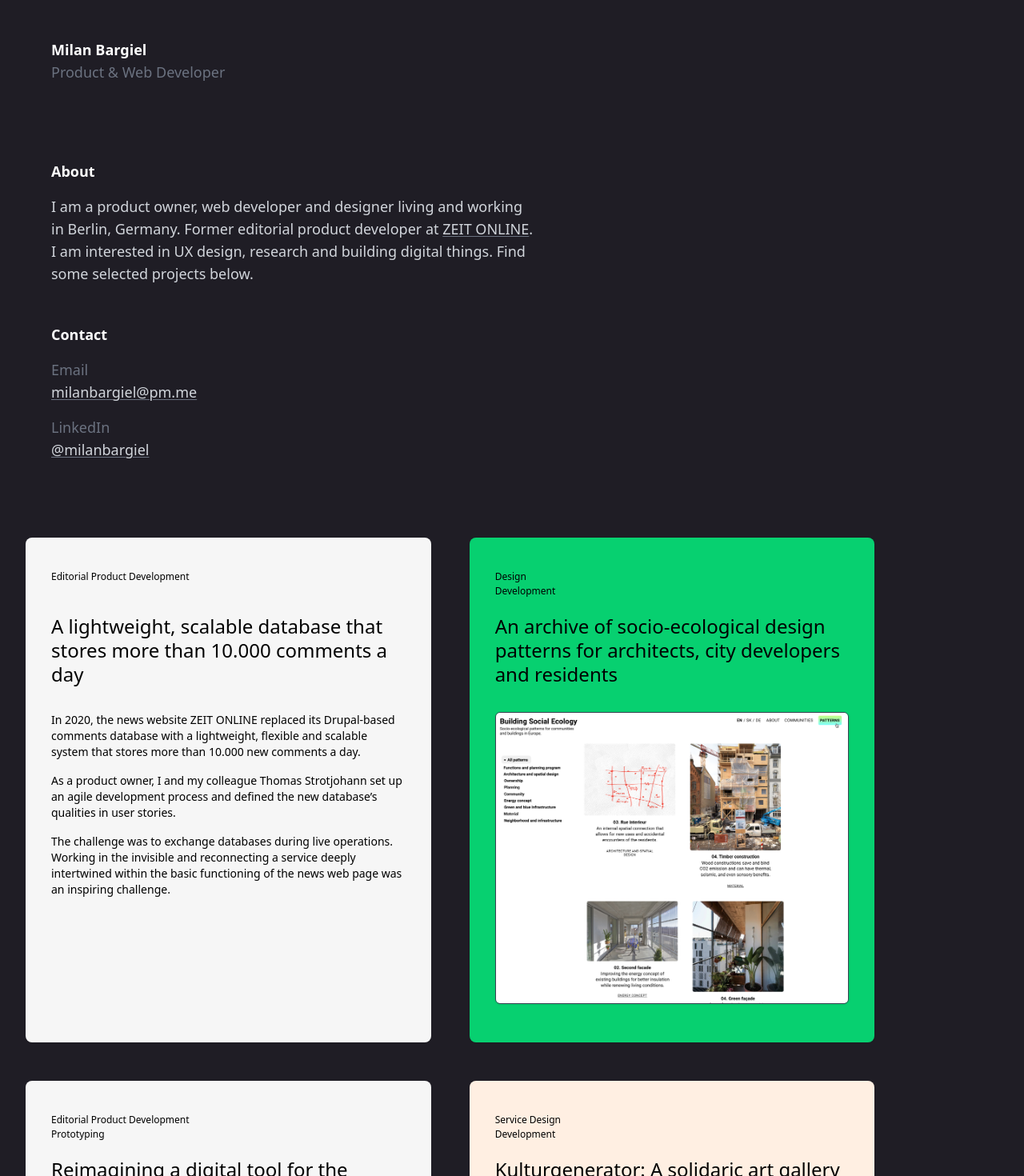
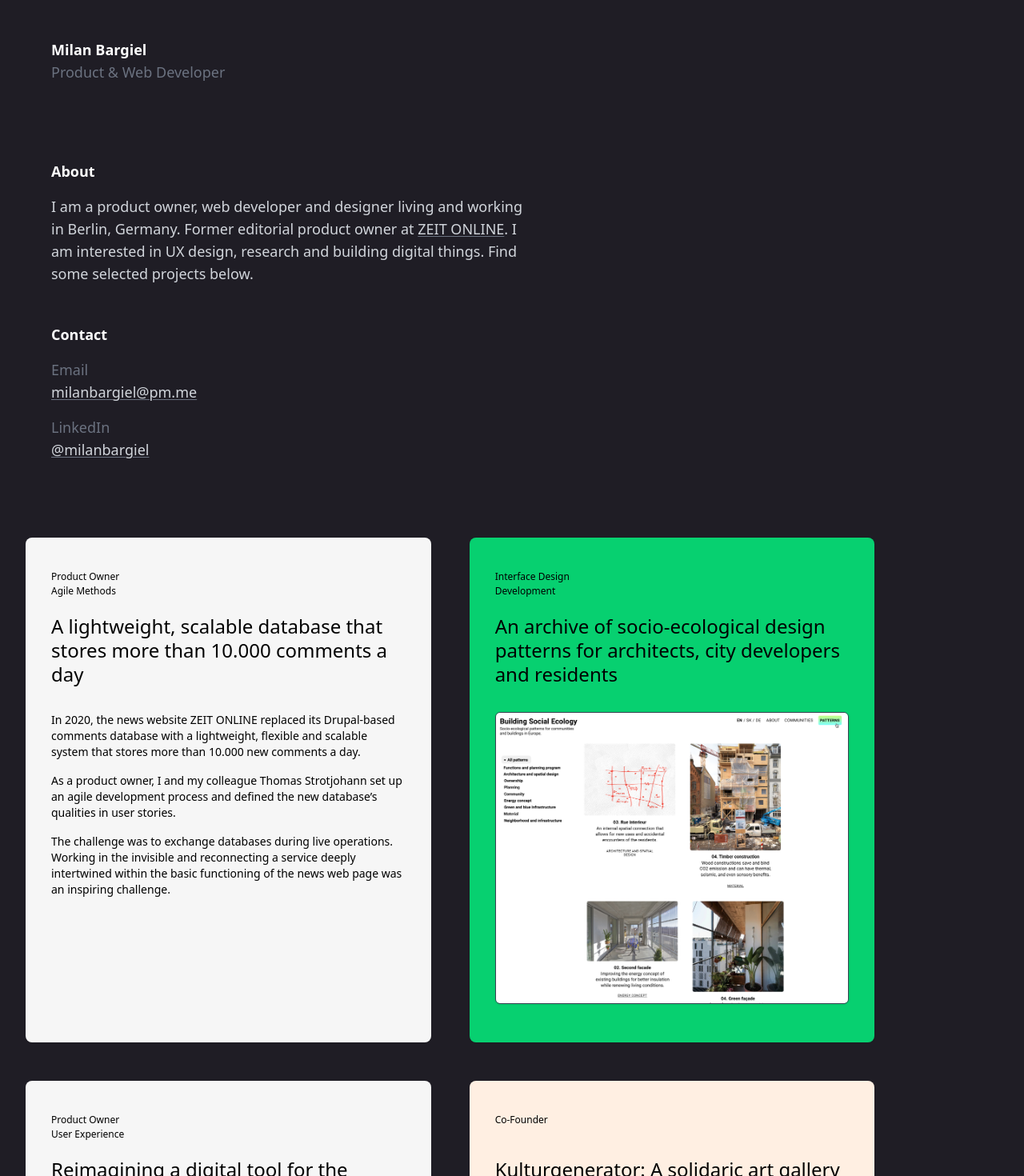
Before and after one commit to milanbargiel/portfolio, a Next.js app: page / in a window 1280 px wide. Shown: the top 1470 px of the page at 80% size. Built offline with nearby package versions, Linux system fonts and the light colour scheme.

Commit message:
Update texts

```diff
--- a/components/intro.js
+++ b/components/intro.js
@@ -10,7 +10,7 @@ export default function Intro() {
       <div className="mb-12 text-gray-300">
         <h2 className="font-semibold mb-4 text-white">About</h2>I am a product
         owner, web developer and designer living and working in Berlin, Germany.
-        Former editorial product developer at&nbsp;
+        Former editorial product owner at&nbsp;
         <Link
           variant="underline-white"
           href="https://www.zeit.de/autoren/B/Milan_Bargiel/indexhttps://www.zeit.de/autoren/B/Milan_Bargiel/index"
--- a/components/project-list.js
+++ b/components/project-list.js
@@ -8,7 +8,7 @@ export default function ProjectList() {
     <div>
       <div className="mb-24 text-black md:flex md:flex-wrap">
         <Project
-          roles={['Editorial Product Development']}
+          roles={['Product Owner', 'Agile Methods']}
           title="A lightweight, scalable database that stores more than 10.000 comments a day"
         >
           <p className="mb-4">
@@ -29,7 +29,7 @@ export default function ProjectList() {
           </p>
         </Project>
         <Project
-          roles={['Design', 'Development']}
+          roles={['Interface Design', 'Development']}
           title="An archive of socio-ecological design patterns for architects, city developers and residents"
           image={bsePic}
           imageAlt="Screenshot of buildingsocialecology.org"
@@ -38,7 +38,7 @@ export default function ProjectList() {
           color="#07D070"
         ></Project>
         <Project
-          roles={['Editorial Product Development', 'Prototyping']}
+          roles={['Product Owner', 'User Experience']}
           title="Reimagining a digital tool for the moderation of comments at ZEIT ONLINE"
         >
           <p className="mb-4">
@@ -66,7 +66,7 @@ export default function ProjectList() {
           </div>
         </Project>
         <Project
-          roles={['Service Design', 'Development']}
+          roles={['Co-Founder']}
           title="Kulturgenerator: A solidaric art gallery in times of quarantine and isolation"
           image={kulturgeneratorPic}
           imageAlt="Screenshot from the kulturgenerator web interface"
```
